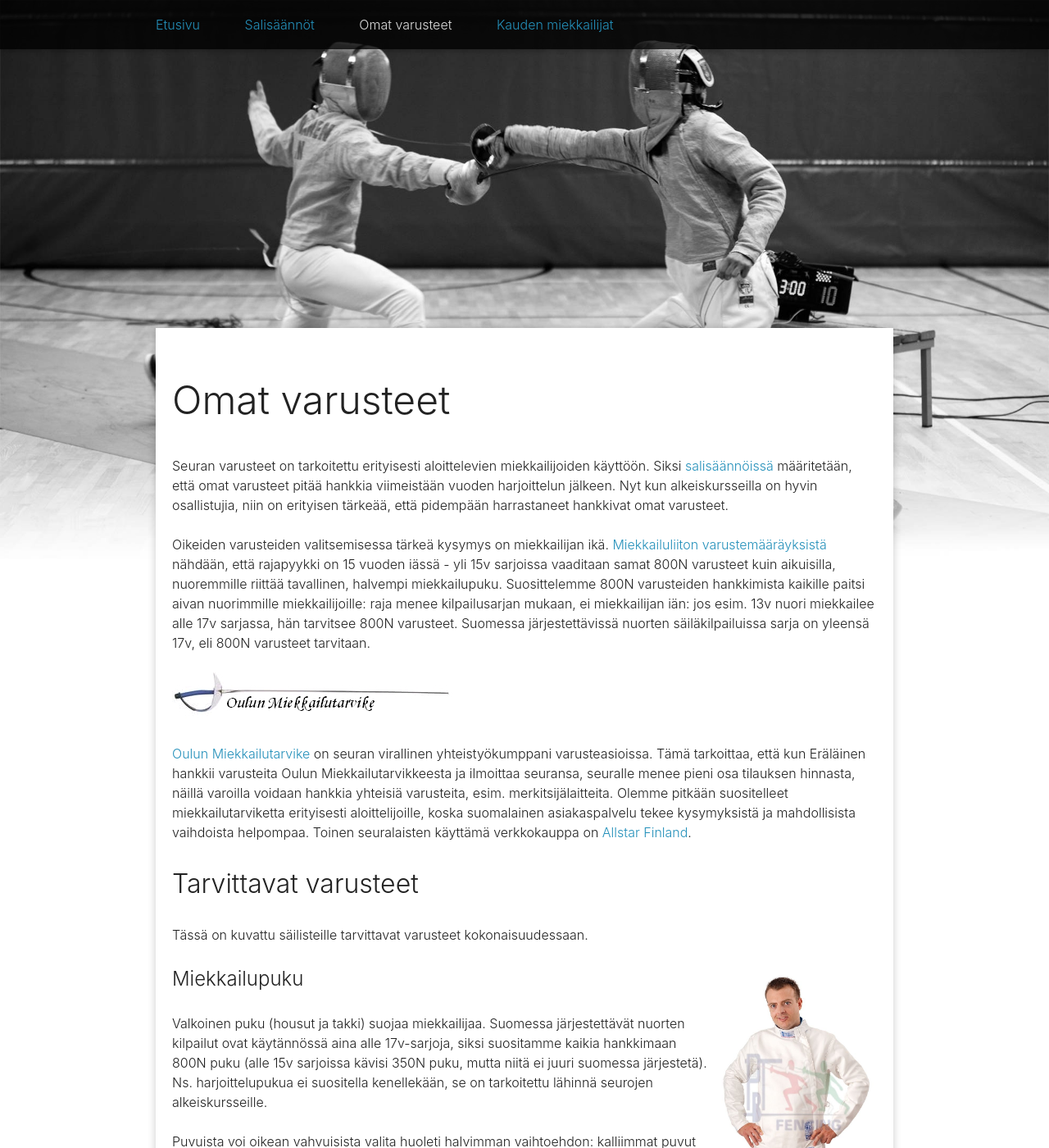
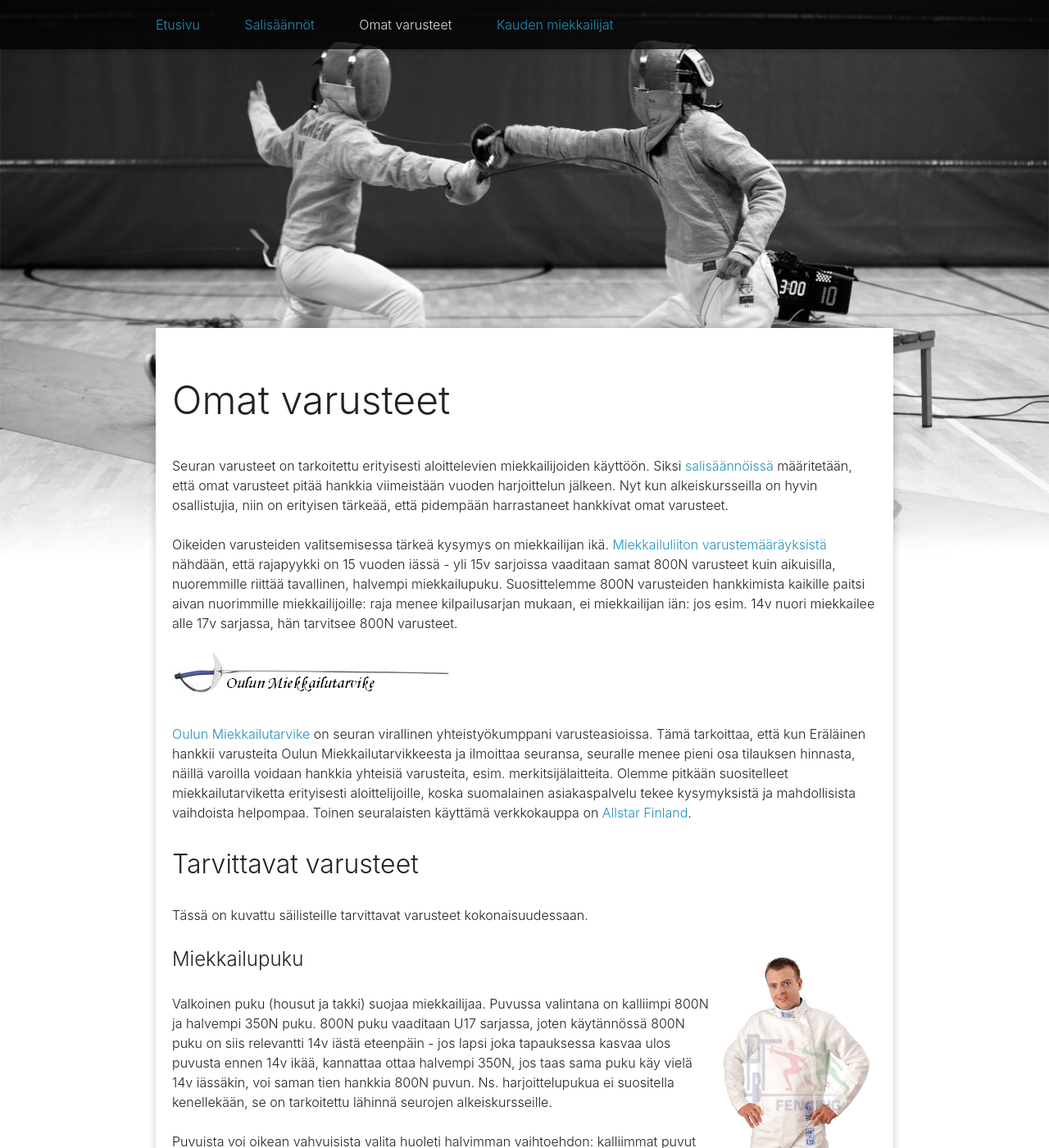
Before and after one commit to omahlama/eramiekkailu.fi, a Jekyll site: the page built from omat-varusteet/index.md, in a window 1280 px wide and 1400 px high. Shown: the whole window at 82% size. Built offline with Jekyll 4.4.1, drawn with Linux system fonts in a browser that asks for light colours; nearby versions of some CDN libraries; some of the changed text lies outside the part shown.

Commit message:
Varustetietojan päivitystä

```diff
--- a/omat-varusteet/index.md
+++ b/omat-varusteet/index.md
@@ -8,7 +8,7 @@
 
 Seuran varusteet on tarkoitettu erityisesti aloittelevien miekkailijoiden käyttöön. Siksi <a href="{{ site.baseurl }}/salisaannot/">salisäännöissä</a> määritetään, että omat varusteet pitää hankkia viimeistään vuoden harjoittelun jälkeen. Nyt kun alkeiskursseilla on hyvin osallistujia, niin on erityisen tärkeää, että pidempään harrastaneet hankkivat omat varusteet.
 
-Oikeiden varusteiden valitsemisessa tärkeä kysymys on miekkailijan ikä. [Miekkailuliiton varustemääräyksistä](https://www.fencing-pentathlon.fi/miekkailu/kilpailutoiminta/varusteet/) nähdään, että rajapyykki on 15 vuoden iässä - yli 15v sarjoissa vaaditaan samat 800N varusteet kuin aikuisilla, nuoremmille riittää tavallinen, halvempi miekkailupuku. Suosittelemme 800N varusteiden hankkimista kaikille paitsi aivan nuorimmille miekkailijoille: raja menee kilpailusarjan mukaan, ei miekkailijan iän: jos esim. 13v nuori miekkailee alle 17v sarjassa, hän tarvitsee 800N varusteet. Suomessa järjestettävissä nuorten säiläkilpailuissa sarja on yleensä 17v, eli 800N varusteet tarvitaan.
+Oikeiden varusteiden valitsemisessa tärkeä kysymys on miekkailijan ikä. [Miekkailuliiton varustemääräyksistä](https://www.fencing-pentathlon.fi/miekkailu/kilpailutoiminta/varusteet/) nähdään, että rajapyykki on 15 vuoden iässä - yli 15v sarjoissa vaaditaan samat 800N varusteet kuin aikuisilla, nuoremmille riittää tavallinen, halvempi miekkailupuku. Suosittelemme 800N varusteiden hankkimista kaikille paitsi aivan nuorimmille miekkailijoille: raja menee kilpailusarjan mukaan, ei miekkailijan iän: jos esim. 14v nuori miekkailee alle 17v sarjassa, hän tarvitsee 800N varusteet.
 
 <a href="https://www.miekkailutarvike.fi/"><img src="/img/oulun_miekkailutarvike.png" alt="Oulun Miekkailutarvike" /></a>
 
@@ -22,7 +22,7 @@
 
 <img src="/img/miekkailupuku.jpg" alt="Miekkailupuku" class="material">
 
-Valkoinen puku (housut ja takki) suojaa miekkailijaa. Suomessa järjestettävät nuorten kilpailut ovat käytännössä aina alle 17v-sarjoja, siksi suositamme kaikia hankkimaan 800N puku (alle 15v sarjoissa kävisi 350N puku, mutta niitä ei juuri suomessa järjestetä). Ns. harjoittelupukua ei suositella kenellekään, se on tarkoitettu lähinnä seurojen alkeiskursseille.
+Valkoinen puku (housut ja takki) suojaa miekkailijaa. Puvussa valintana on kalliimpi 800N ja halvempi 350N puku. 800N puku vaaditaan U17 sarjassa, joten käytännössä 800N puku on siis relevantti 14v iästä eteenpäin - jos lapsi joka tapauksessa kasvaa ulos puvusta ennen 14v ikää, kannattaa ottaa halvempi 350N, jos taas sama puku käy vielä 14v iässäkin, voi saman tien hankkia 800N puvun. Ns. harjoittelupukua ei suositella kenellekään, se on tarkoitettu lähinnä seurojen alkeiskursseille.
 
 Puvuista voi oikean vahvuisista valita huoleti halvimman vaihtoehdon: kalliimmat puvut ovan hieman kevyempiä ja joustavampia, mutta halvin on aivan riittävän hyvä.
 
@@ -86,3 +86,12 @@
 [Säilä](https://www.miekkailutarvike.fi/product_info.php?cPath=176_57_146&products_id=680)
 
 Säilän valintoja on monta, mutta oletusvalinnat on ihan riittävät. Tärkeää valita oikea- tai vasenkätinen.
+
+Säilän koko kannattaa valita miekkailijan iän ja koon mukaan, liian iso miekka on painava ja vaikeuttaa oikean tekniikan oppimista:
+
+- 8-9v: koko 0
+- 10-12v: koko 2
+- 13v-: koko 5 eli normaali aikuisten miekka
+
+Säilän koon valintaa ei löydy Miekkailutarvikkeen nettisivuilta, mutta laittamalla halutun koon lisätietoihin, asia kyllä järjestyy. Olemme
+pyytäneet valinnan lisäämistä nettisivuille.
```
